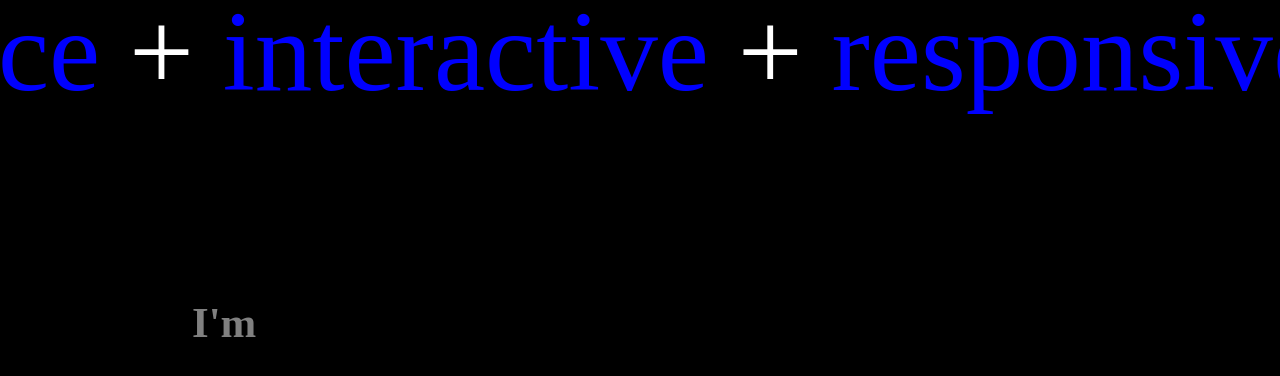
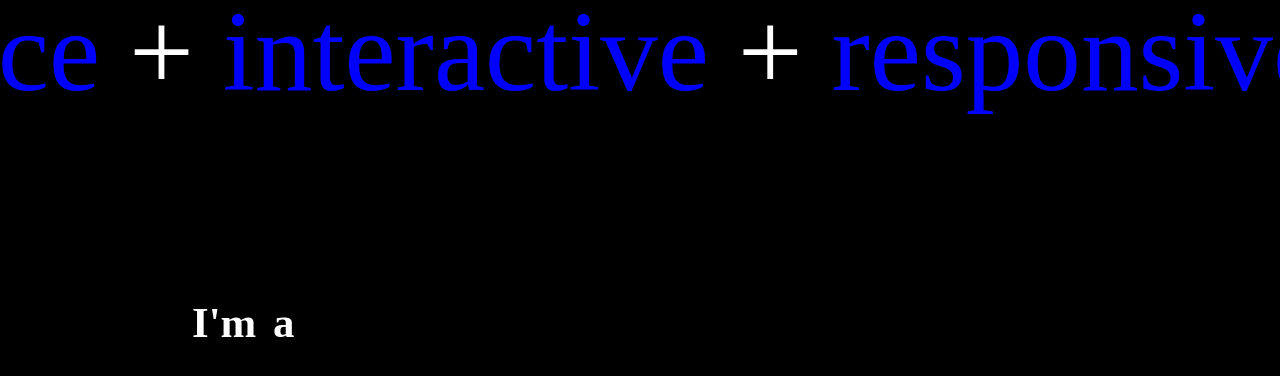
Before and after one commit to nakibiqbal/NAKIB_IQBAL, a React (Vite) app: page / in a window 1280 px wide. Shown: the part 2708-3084 px from the top of the page. Built offline with nearby package versions, Linux system fonts and the light colour scheme; a web font is replaced by a local one.

Commit message:
Attempt-8

```diff
--- a/src/pages/Section4/Text.jsx
+++ b/src/pages/Section4/Text.jsx
@@ -19,7 +19,7 @@ export default function Text({ ref4 }) {
 const ScrollingText = ({ word, index, ref4 }) => {
     const { scrollYProgress } = useScroll({ target: ref4, offset: [`start end`, "end end"], });
     console.log(scrollYProgress);
-    const wordOpacity = useTransform(scrollYProgress, [index * 2, (index + 1) * 2], [0, 1])
+    const wordOpacity = useTransform(scrollYProgress, [index * 0.5, (index + 1) * 0.5], [0, 1])
     return (
         <motion.h1
             style={{ opacity: wordOpacity }}
```
